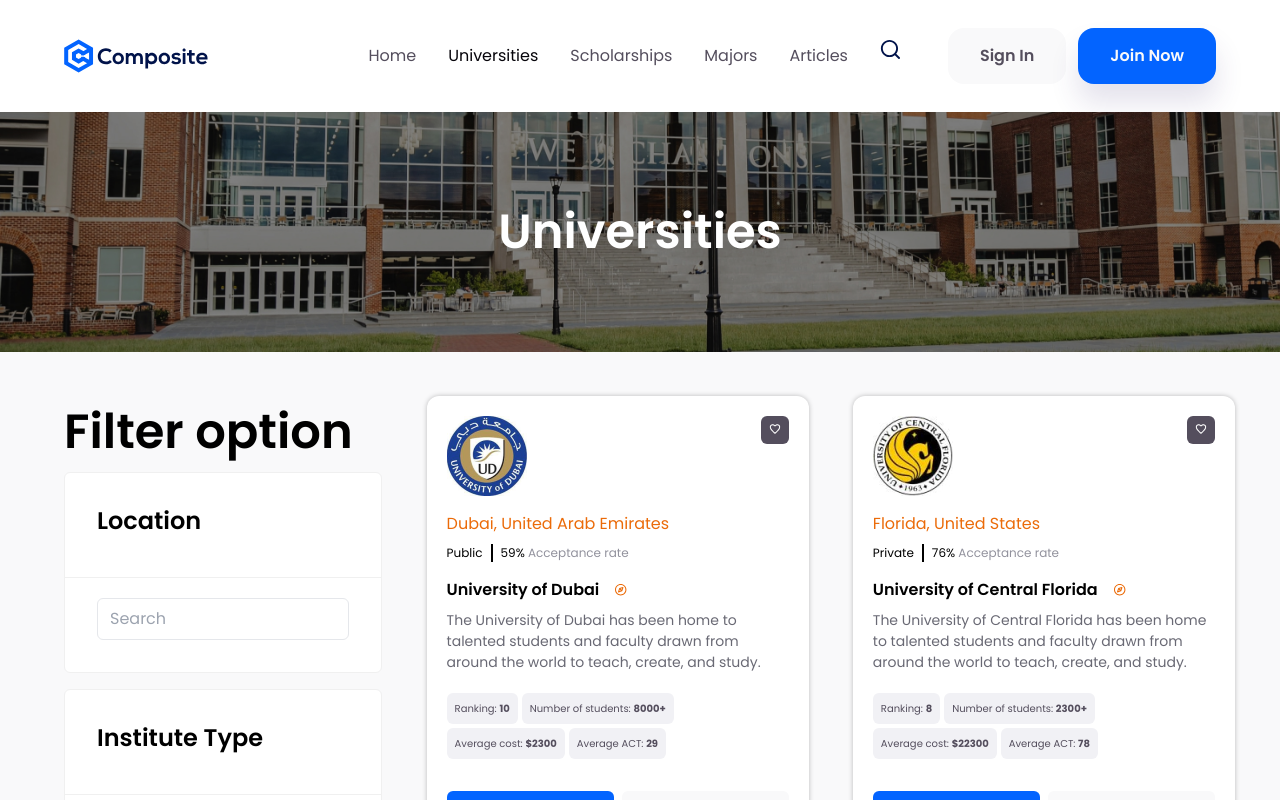
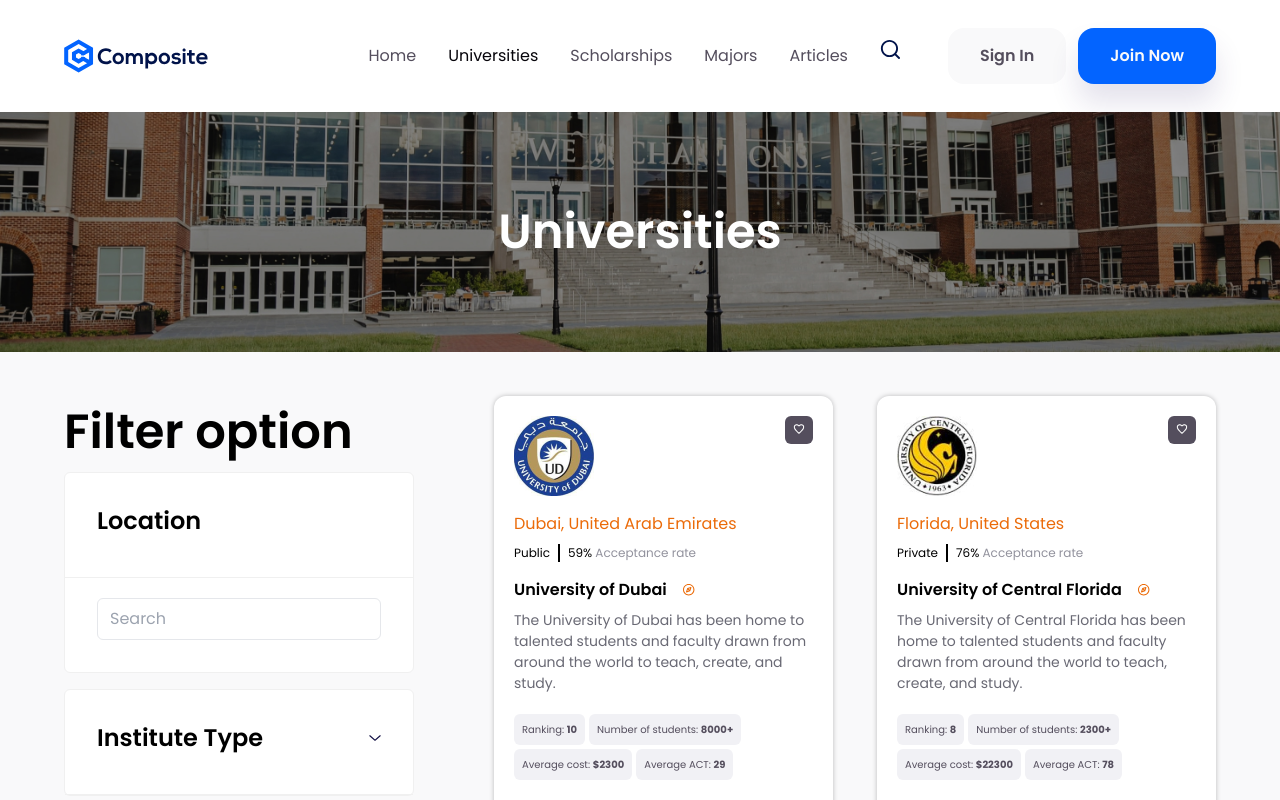
Before and after one commit to shruti271/university_listing_nextjs, a Next.js app in the folder compo-frontend/: page /universities in a window 1280 px wide. Shown: the top 800 px of the page. Built offline with nearby package versions, Linux system fonts and the light colour scheme.

Commit message:
Fix alignment

```diff
--- a/compo-frontend/components/filter/institute-type/InstituteType.js
+++ b/compo-frontend/components/filter/institute-type/InstituteType.js
@@ -1,14 +1,43 @@
+import { useState } from 'react';
 import CardWrapper from '../shared/card-wrapper/CardWrapper';
 import FilterTitle from '../shared/filter-title/FilterTitle';
 import InstituteOptions from './institute-options/InstiuteOptions';
 
 const InstituteType = ({ className = '' }) => {
+  const [cardOpen, setCardOpen] = useState(false);
+  const handleOpenClick = () => setCardOpen(!cardOpen);
+
   return (
     <CardWrapper>
-      <FilterTitle>Institute Type</FilterTitle>
-      <div className="px-8 pt-5 pb-8">
-        <InstituteOptions />
-      </div>
+      <FilterTitle className="flex items-center justify-between">
+        <span>Institute Type</span>
+        <button
+          type="button"
+          onClick={handleOpenClick}
+          className={`w-3 h-2 transition-transform duration-300 ${
+            cardOpen ? '' : 'rotate-180'
+          }`}
+        >
+          <svg
+            width="14"
+            height="8"
+            viewBox="0 0 14 8"
+            fill="none"
+            xmlns="http://www.w3.org/2000/svg"
+            className="w-full h-full overflow-visible"
+          >
+            <path
+              d="M7.42958 0.84392L13.4296 6.17724C13.562 6.29403 13.6427 6.4586 13.654 6.63483C13.6652 6.81107 13.6061 6.98456 13.4896 7.11724C13.3728 7.2497 13.2082 7.33041 13.032 7.34166C12.8558 7.35291 12.6823 7.29378 12.5496 7.17724L6.98958 2.23725L1.42958 7.17724C1.2958 7.285 1.12559 7.33695 0.954433 7.32228C0.783282 7.3076 0.624401 7.22742 0.510918 7.09847C0.397435 6.96951 0.338111 6.80172 0.345313 6.63009C0.352516 6.45847 0.42569 6.29624 0.549578 6.17725L6.54958 0.84392C6.67124 0.737041 6.82764 0.678098 6.98958 0.678098C7.15152 0.678098 7.30792 0.737041 7.42958 0.84392Z"
+              fill="#131045"
+            />
+          </svg>
+        </button>
+      </FilterTitle>
+      {cardOpen && (
+        <div className="px-8 pt-5 pb-8">
+          <InstituteOptions />
+        </div>
+      )}
     </CardWrapper>
   );
 };
--- a/compo-frontend/components/filter/shared/filter-title/FilterTitle.js
+++ b/compo-frontend/components/filter/shared/filter-title/FilterTitle.js
@@ -1,7 +1,7 @@
 const FilterTitle = ({ className = '', children }) => {
   return (
-    <div className={`p-8 pb-10 border-b border-colorGrey ${className}`}>
-      <h4 className="font-semibold text-2xl">{children}</h4>
+    <div className={`p-8 pb-10 border-b border-colorGrey`}>
+      <h4 className={`font-semibold text-2xl ${className}`}>{children}</h4>
     </div>
   );
 };
--- a/compo-frontend/components/university-sections/universities-section/UniversitiesSection.js
+++ b/compo-frontend/components/university-sections/universities-section/UniversitiesSection.js
@@ -1,15 +1,13 @@
 import UniversityCard from './UniversityCard';
 import { universities } from './universityData';
 
-const UniversitiesSection = () => {
+const UniversitiesSection = ({ className = '' }) => {
   return (
-    <section className="py-11">
-      <div className="container">
-        <div className="grid grid-cols-1 md:grid-cols-2 gap-11">
-          {universities.map((university) => (
-            <UniversityCard key={university.id} university={university} />
-          ))}
-        </div>
+    <section className={`py-11 ${className}`}>
+      <div className="grid grid-cols-1 md:grid-cols-2 gap-11">
+        {universities.map((university) => (
+          <UniversityCard key={university.id} university={university} />
+        ))}
       </div>
     </section>
   );
--- a/compo-frontend/pages/universities/index.js
+++ b/compo-frontend/pages/universities/index.js
@@ -6,14 +6,14 @@ const Universities = () => {
   return (
     <div className="bg-colorPale">
       <HeroSection />
-      <div className="lg:flex">
-        <section className="lg:basis-[552px] hidden lg:block pl-16">
+      <div className="lg:flex w-[90%] mx-auto max-w-[1580px] gap-10 xl:gap-20">
+        <section className="lg:basis-[200px] xl:basis-[350px] hidden lg:block">
           <h2 className="font-semibold text-3xl xl:text-5xl mb-4 mt-14">
             Filter option
           </h2>
           <Filter />
         </section>
-        <UniversitiesSection />
+        <UniversitiesSection className="flex-1" />
       </div>
     </div>
   );
```
Also changed, not shown: compo-frontend/assets/filter/arrow-down.svg (added).
